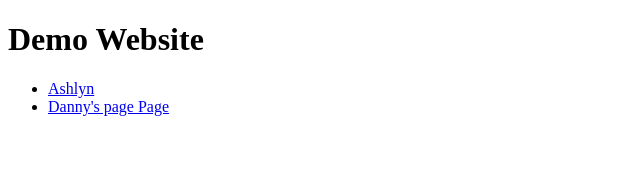
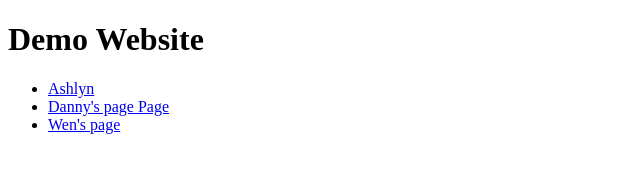
Before and after one commit to dtobin02/demo-website, a plain HTML site: page index.html in a window 1280 px wide. Shown: the whole page, without its empty margins (0-640 px from the left). Drawn offline with Linux system fonts and the light colour scheme.

Commit message:
Update index.html

```diff
--- a/index.html
+++ b/index.html
@@ -9,6 +9,7 @@
 
 	<li><a href="our-team/ashlyn.html">Ashlyn</a></li>
 	<li><a href="https://dtobin02.github.io/demo-website/our-team/danny.html"> Danny's page Page </a></li>
+	<li><a href="demo-website/wen.html"> Wen's page </a></li>
 
 
 </ul>
```
